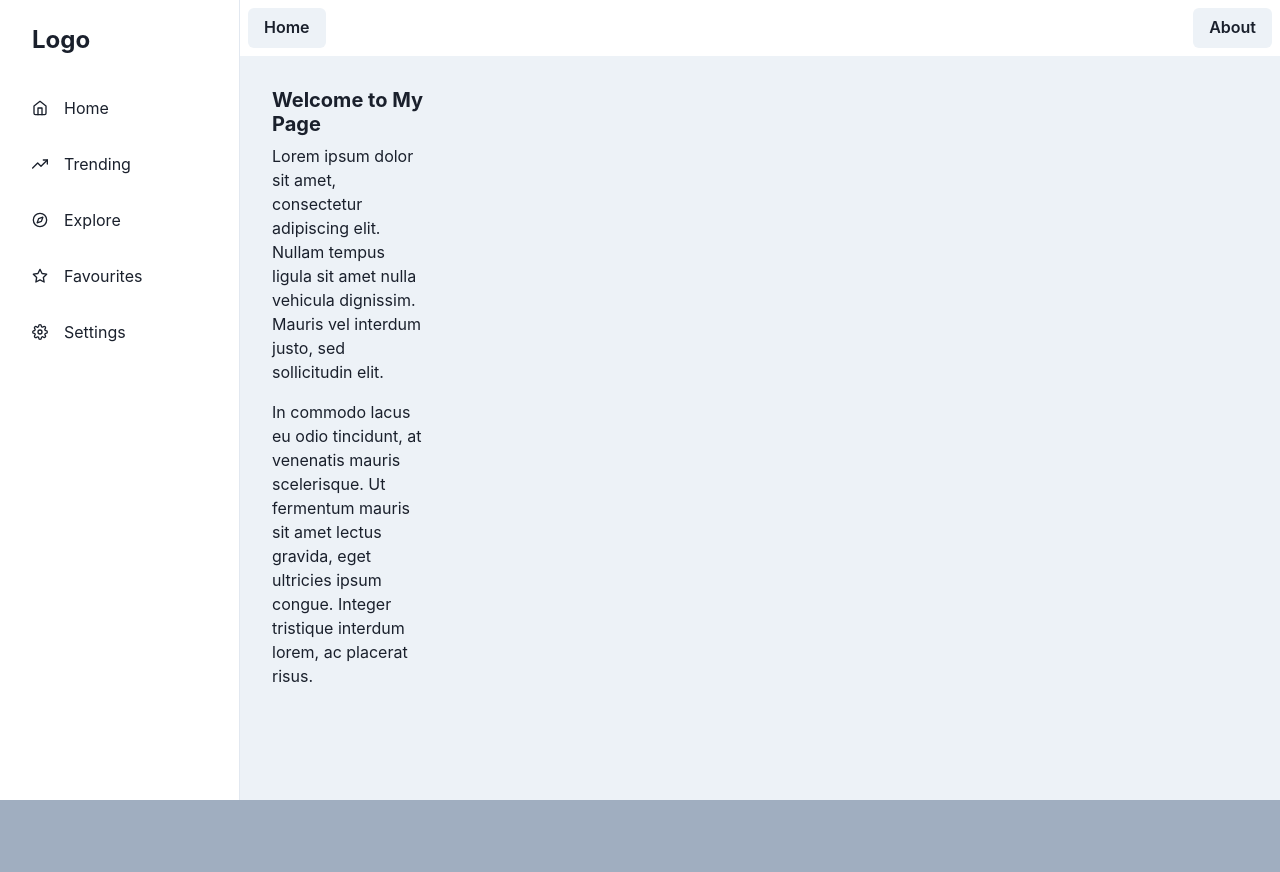
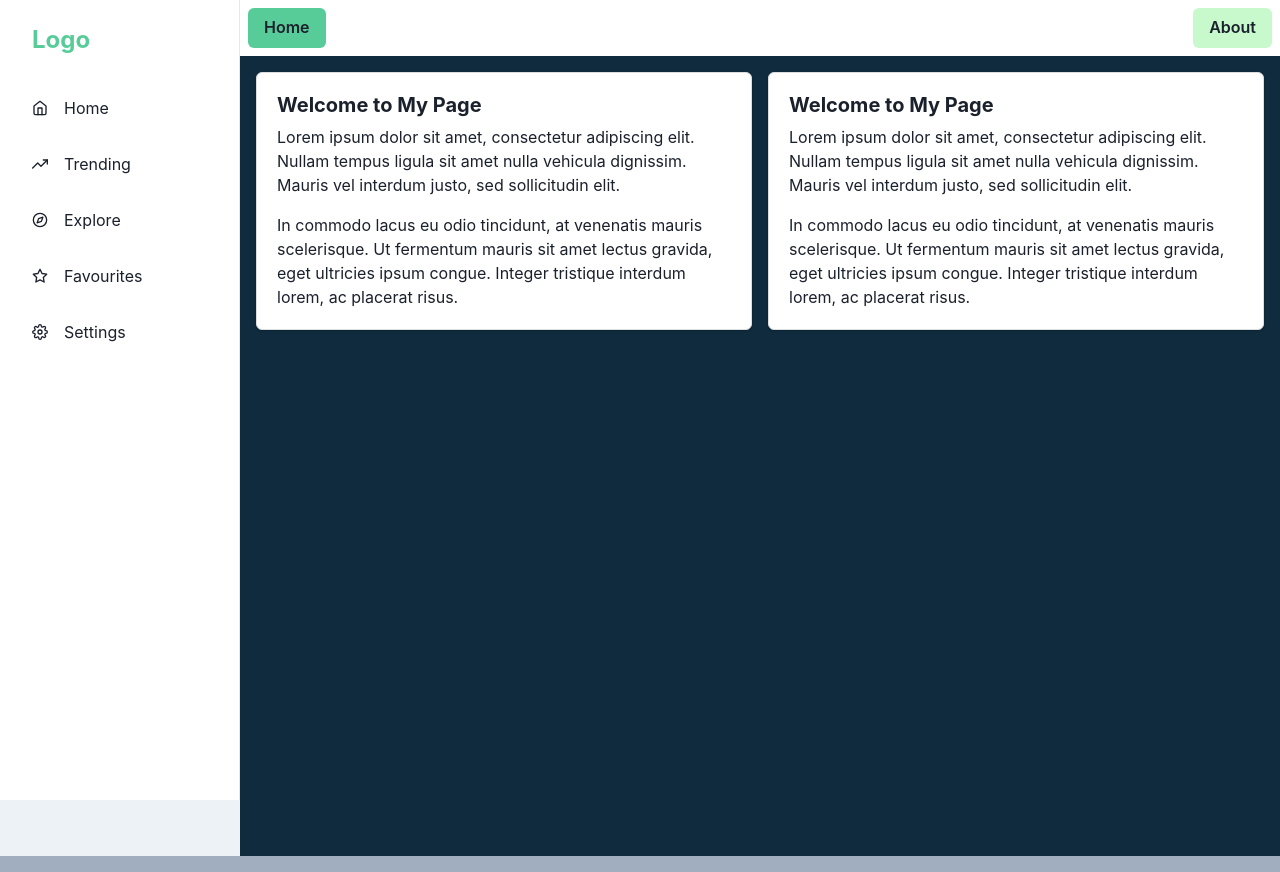
Before and after one commit to Julian-Tipler/social-media-hub, a React (Vite) app: page / in a window 1280 px wide. Before the commit the page ends 800 px from the top, so only its background shows below. Built offline with nearby package versions, Linux system fonts and the light colour scheme.

Commit message:
new testing and some crucial styling changes

```diff
--- a/src/layouts/SidebarLayout.tsx
+++ b/src/layouts/SidebarLayout.tsx
@@ -64,7 +64,12 @@ export const SidebarLayout = ({ children }: { children?: ReactNode }) => {
       <MobileNav display={{ base: "flex", md: "none" }} onOpen={onOpen} />
       <Box ml={{ base: 0, md: 60 }} className={"main"}>
         <Topbar />
-        <Box p="4">
+        <Box
+          p="4"
+          className="body"
+          backgroundColor={"brand.background"}
+          h={"100vh"}
+        >
           <Outlet />
         </Box>
       </Box>
@@ -88,7 +93,7 @@ const SidebarContent = ({ onClose, ...rest }: SidebarProps) => {
       {...rest}
     >
       <Flex h="20" alignItems="center" mx="8" justifyContent="space-between">
-        <Text fontSize="2xl" fontWeight="bold">
+        <Text fontSize="2xl" fontWeight="bold" color={"brand.primary"}>
           Logo
         </Text>
         <CloseButton display={{ base: "flex", md: "none" }} onClick={onClose} />
@@ -122,7 +127,7 @@ const NavItem = ({ icon, children, ...rest }: NavItemProps) => {
         role="group"
         cursor="pointer"
         _hover={{
-          bg: "cyan.400",
+          bg: "brand.primary",
           color: "white",
         }}
         {...rest}
--- a/src/theme/colors.ts
+++ b/src/theme/colors.ts
@@ -1,11 +1,19 @@
-
 export const colors = {
   brand: {
-    primary: "#5D3FD3",
-    secondary: "#FFA500",
-    tertiary: "#FFE500",
+    primary: "#57CC99",
+    secondary: "#C7F9CC",
+    tertiary: "#38A3A5",
+    background: "#0F2B3D",
+  },
+  text: {
+    primary: "#333333",
+    secondary: "#666666",
+    tertiary: "#999999",
   },
   transparent: "transparent",
   black: "#000",
   white: "#fff",
+  success: "#28a745",
+  error: "#dc3545",
+  warning: "#ffc107",
 };
--- a/src/views/Home/Home.tsx
+++ b/src/views/Home/Home.tsx
@@ -1,32 +1,21 @@
-import { Box, Grid, Heading, Text } from "@chakra-ui/react";
+import { Grid, GridItem } from "@chakra-ui/react";
+import Welcome from "./Welcome";
 
 export const Home = () => {
   console.log("Home");
   return (
     <Grid
-      h="200px"
-      templateRows="repeat(2, 1fr)"
-      templateColumns="repeat(5, 1fr)"
+      h="800px"
+      templateRows="repeat(4, 1fr)"
+      templateColumns="repeat(4, 1fr)"
       gap={4}
     >
-      <Box p={4}>
-        <Box>
-          <Heading as="h2" size="md" mb={2}>
-            Welcome to My Page
-          </Heading>
-          <Text mb={4}>
-            Lorem ipsum dolor sit amet, consectetur adipiscing elit. Nullam
-            tempus ligula sit amet nulla vehicula dignissim. Mauris vel interdum
-            justo, sed sollicitudin elit.
-          </Text>
-
-          <Text>
-            In commodo lacus eu odio tincidunt, at venenatis mauris scelerisque.
-            Ut fermentum mauris sit amet lectus gravida, eget ultricies ipsum
-            congue. Integer tristique interdum lorem, ac placerat risus.
-          </Text>
-        </Box>
-      </Box>
+      <GridItem rowSpan={1} colSpan={{ base: 4, md: 2 }}>
+        <Welcome />
+      </GridItem>
+      <GridItem rowSpan={1} colSpan={{ base: 4, md: 2 }}>
+        <Welcome />
+      </GridItem>
     </Grid>
   );
 };
--- /dev/null
+++ b/src/views/Home/Welcome.tsx
@@ -0,0 +1,24 @@
+import { Box, Card, Heading, Text } from "@chakra-ui/react";
+
+function Welcome() {
+  return (
+    <Card h="100%" p="20px" border="1px solid #ddd">
+      <Heading as="h2" size="md" mb={2}>
+        Welcome to My Page
+      </Heading>
+      <Text mb={4}>
+        Lorem ipsum dolor sit amet, consectetur adipiscing elit. Nullam tempus
+        ligula sit amet nulla vehicula dignissim. Mauris vel interdum justo, sed
+        sollicitudin elit.
+      </Text>
+
+      <Text>
+        In commodo lacus eu odio tincidunt, at venenatis mauris scelerisque. Ut
+        fermentum mauris sit amet lectus gravida, eget ultricies ipsum congue.
+        Integer tristique interdum lorem, ac placerat risus.
+      </Text>
+    </Card>
+  );
+}
+
+export default Welcome;
--- a/src/views/global/Topbar.tsx
+++ b/src/views/global/Topbar.tsx
@@ -9,10 +9,10 @@ export const Topbar = () => {
       p={2}
       bg={useColorModeValue("white", "gray.900")}
     >
-      <Button>
+      <Button bg={"brand.primary"}>
         <NavLink to="/">Home</NavLink>
       </Button>
-      <Button>
+      <Button bg={"brand.secondary"}>
         <NavLink to="/about">About</NavLink>
       </Button>
     </Box>
```
